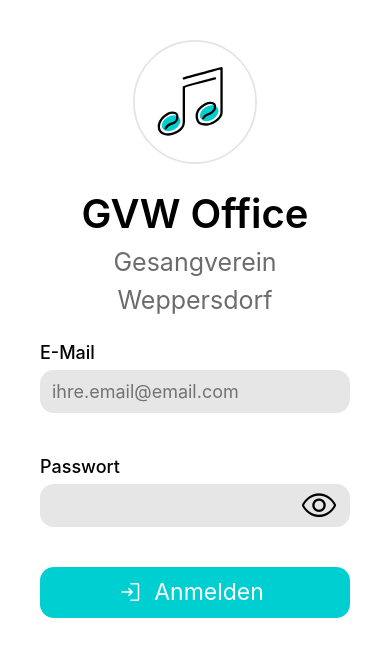
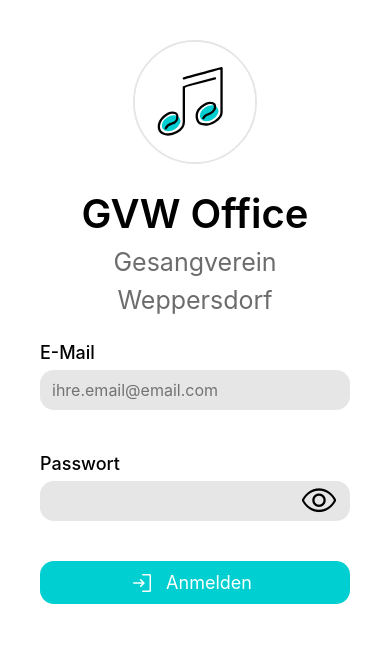
Before and after one commit to RaphaelSchuhmann/GVW-Office, a Svelte app in the folder frontend/: page / in a window 390 px wide. Shown: the top 656 px of the page. Built offline with nearby package versions, Linux system fonts and the light colour scheme; no server answers.

Commit message:
Added responsive font sizes to button and input component

```diff
--- a/frontend/src/components/Button.svelte
+++ b/frontend/src/components/Button.svelte
@@ -48,25 +48,25 @@
 
 {#if type === "primary"}
     <button
-        class={`flex items-center justify-center bg-gv-primary rounded-1 text-dt-4 ${width} p-2 pr-4 text-white ${marginMap[marginTop]} cursor-pointer hover:bg-gv-primary-hover duration-200 disabled:opacity-50 disabled:cursor-not-allowed`}
+        class={`flex items-center justify-center bg-gv-primary rounded-1 min-[768px]:text-dt-4 min-[470px]:text-dt-5 text-dt-6 ${width} p-2 pr-4 text-white ${marginMap[marginTop]} cursor-pointer hover:bg-gv-primary-hover duration-200 disabled:opacity-50 disabled:cursor-not-allowed`}
         on:click bind:this={buttonEl} disabled={disabled}>
         <slot />
     </button>
 {:else if type === "contextMenu"}
     <button
-        class={`flex items-center justify-center bg-transparent rounded-1 text-dt-4 w-full pl-4 p-1 pr-4 ${fontColorMap[fontColor]} cursor-pointer hover:bg-gv-hover-effect duration-200 disabled:opacity-50 disabled:cursor-not-allowed`}
+        class={`flex items-center justify-center bg-transparent rounded-1 min-[768px]:text-dt-4 min-[470px]:text-dt-5 text-dt-6 w-full pl-4 p-1 pr-4 ${fontColorMap[fontColor]} cursor-pointer hover:bg-gv-hover-effect duration-200 disabled:opacity-50 disabled:cursor-not-allowed`}
         on:click disabled={disabled}>
         <slot />
     </button>
 {:else if type === "delete"}
     <button
-        class={`flex items-center justify-center bg-gv-delete rounded-1 text-dt-4 ${width} p-2 pr-4 text-white ${marginMap[marginTop]} cursor-pointer hover:bg-gv-delete-hover duration-200 disabled:opacity-50 disabled:cursor-not-allowed disabled:hover:bg-gv-delete`}
+        class={`flex items-center justify-center bg-gv-delete rounded-1 min-[768px]:text-dt-4 min-[470px]:text-dt-5 text-dt-6 ${width} p-2 pr-4 text-white ${marginMap[marginTop]} cursor-pointer hover:bg-gv-delete-hover duration-200 disabled:opacity-50 disabled:cursor-not-allowed disabled:hover:bg-gv-delete`}
         on:click disabled={disabled}>
         <slot />
     </button>
 {:else}
     <button
-        class={`flex items-center justify-center bg-white border-2 border-gv-border rounded-1 text-dt-4 ${width} p-2 pr-4 ${fontColorMap[fontColor]} ${marginMap[marginTop]} cursor-pointer hover:bg-gv-input-bg duration-200 disabled:opacity-50 disabled:cursor-not-allowed`}
+        class={`flex items-center justify-center bg-white border-2 border-gv-border rounded-1 min-[768px]:text-dt-4 min-[470px]:text-dt-5 text-dt-6 ${width} p-2 pr-4 ${fontColorMap[fontColor]} ${marginMap[marginTop]} cursor-pointer hover:bg-gv-input-bg duration-200 disabled:opacity-50 disabled:cursor-not-allowed`}
         on:click bind:this={buttonEl} disabled={disabled}>
         <slot />
     </button>
--- a/frontend/src/components/Input.svelte
+++ b/frontend/src/components/Input.svelte
@@ -63,7 +63,7 @@
             readonly={readonly}
             disabled={disabled}
             on:change={onChange}
-            class="rounded-1 w-full p-2 pl-3 pr-3 bg-gv-input-bg text-black outline-gv-primary mt-1 text-dt-6"
+            class="rounded-1 w-full p-2 pl-3 pr-3 bg-gv-input-bg text-black outline-gv-primary mt-1 text-dt-6 max-[470px]:text-dt-7"
         />
     {:else}
         <div class={`flex items-stretch ${width}`}>
@@ -76,13 +76,13 @@
                 readonly={readonly}
                 disabled={disabled}
                 on:change={onChange}
-                class="rounded-tl-1 rounded-bl-1 w-full p-2 pl-3 pr-3 bg-gv-input-bg text-black outline-gv-primary mt-1 text-dt-6"
+                class="rounded-tl-1 rounded-bl-1 w-full p-2 pl-3 pr-3 bg-gv-input-bg text-black outline-gv-primary mt-1 text-dt-6 max-[470px]:text-dt-7"
             />
             <button
                 class="flex items-center justify-center bg-gv-input-bg px-3 mt-1 rounded-tr-1 rounded-br-1 cursor-pointer"
                 on:click={togglePasswordView}
             >
-                <span class="material-symbols-rounded text-icon-dt-3"
+                <span class="material-symbols-rounded text-icon-dt-3 max-[470px]:text-icon-dt-5"
                 >{icon}</span
                 >
             </button>
```
